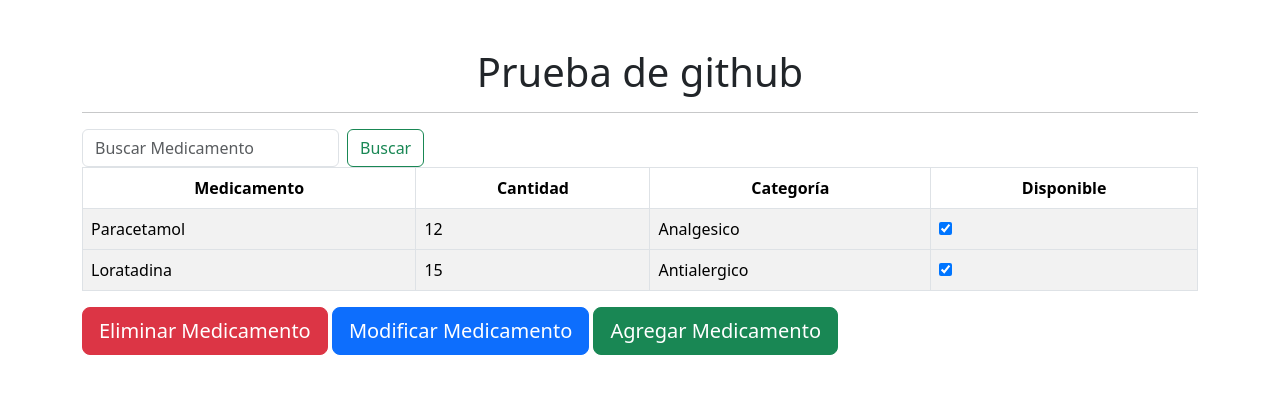
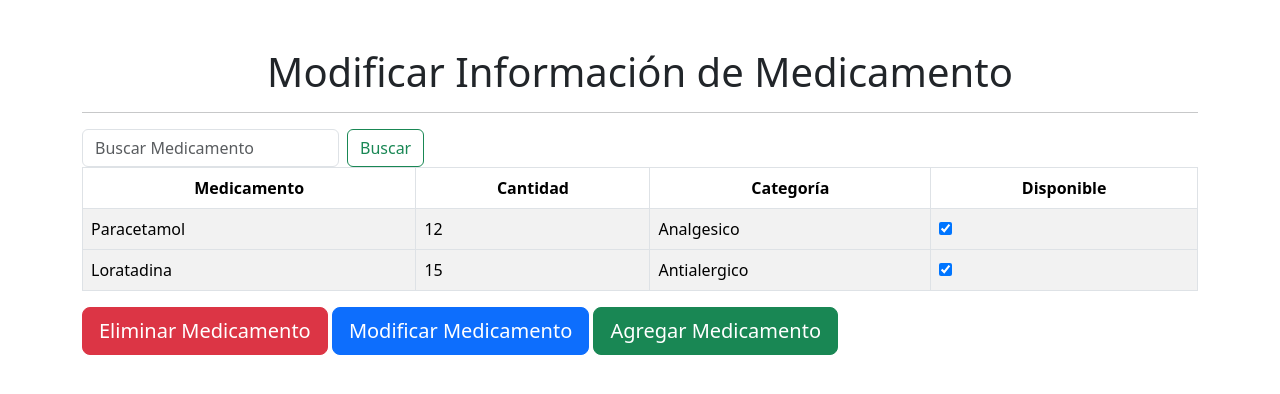
Before and after one commit to tamvilches/msf, a Django app: page /listar_medicamentos/ in a window 1280 px wide. Shown: the part 56-450 px from the top of the page. Run offline with Django 4.2, Linux system fonts and the light colour scheme; some libraries are stand-ins or nearby versions.

Commit message:
de vuelta a como estaba

```diff
--- a/app/templates/app/listar_medicamentos.html
+++ b/app/templates/app/listar_medicamentos.html
@@ -43,7 +43,7 @@
       </nav>
       <!--FIN NAVBAR-->
     <div class="container my-5">
-        <h1 class="text-center">Prueba de github</h1>
+        <h1 class="text-center">Modificar Información de Medicamento</h1>
         <hr/>
 
         <div class="d-flex justify-content-between align-items-center">
```
